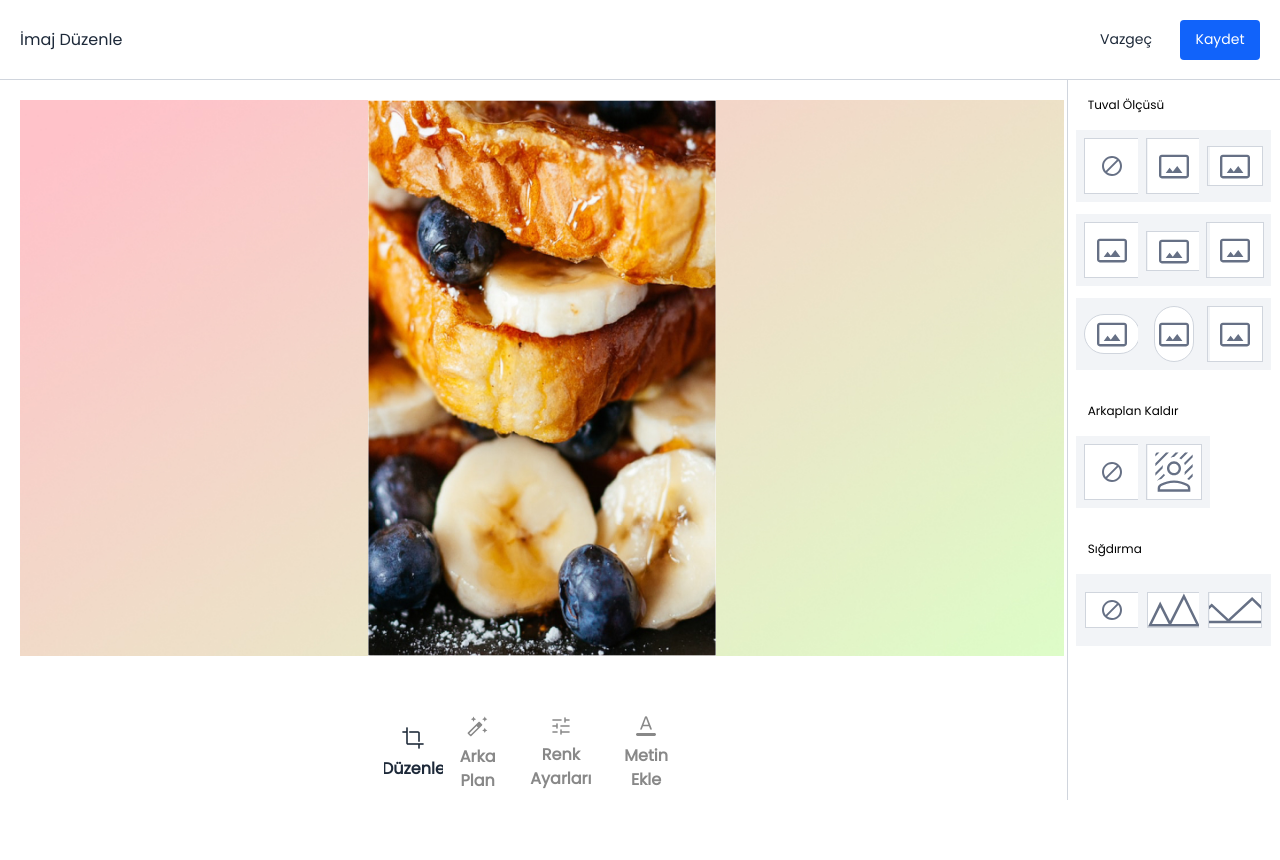
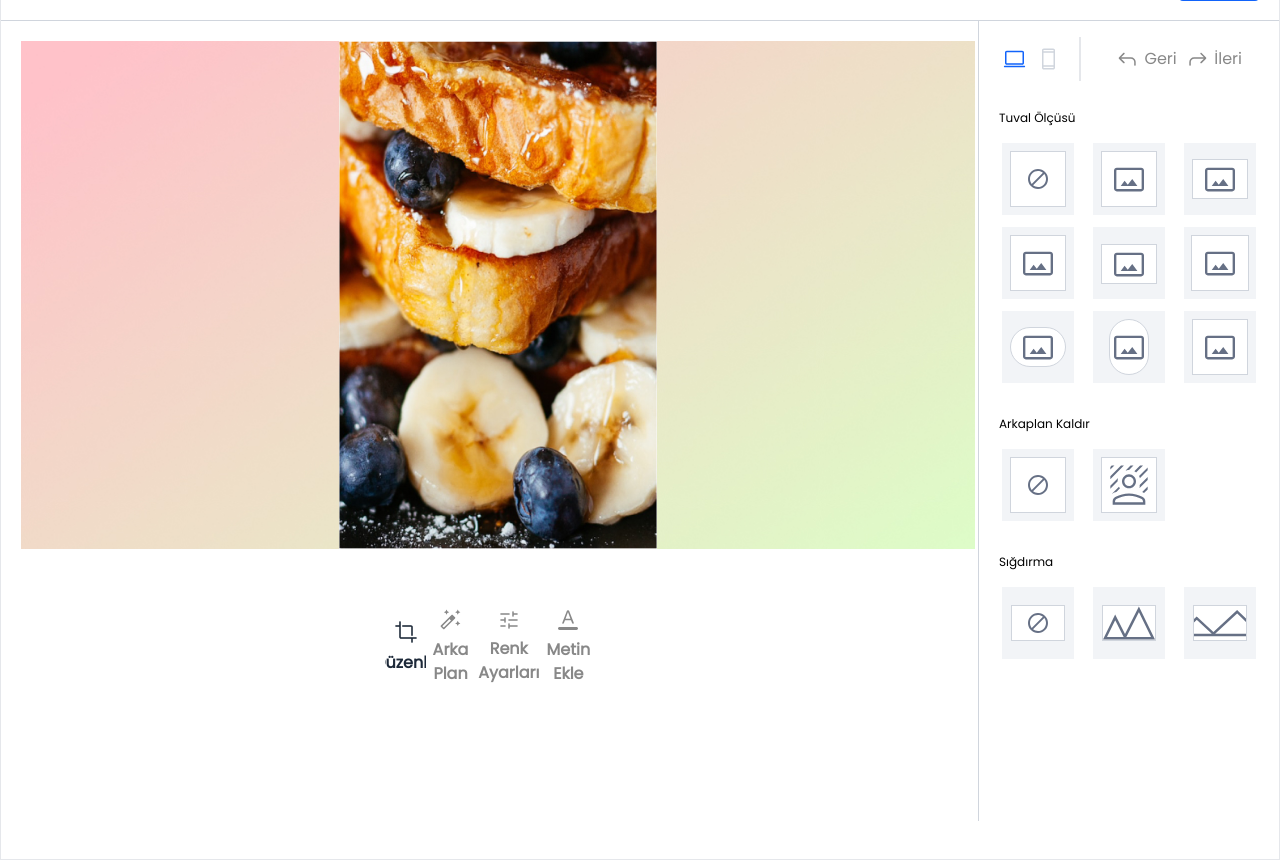
Before and after one commit to zaraganja/w3yzPhotographEditor, a React (Create React App) app: page / in a window 1280 px wide. Before the commit the page ends 800 px from the top, so only its background shows below. Built offline with nearby package versions, Linux system fonts and the light colour scheme.

Commit message:
revisions done

```diff
--- a/src/App.js
+++ b/src/App.js
@@ -1,11 +1,24 @@
-
+import React,{ useState} from "react";
 import PhotographMain from "./photograph/PhotographMain.jsx";
 
 
 
-function App() {
+const App=()=> {
+  const [OpenModal, setOpenModal] = useState(true);
+  const ToggleModal = (value) => {
+    setOpenModal(value);
+     }
   return (
- <PhotographMain/>
+    <div className=" flex place-items-center place-content-center ">
+    {OpenModal ?
+      <PhotographMain onClose={() => ToggleModal(false)} />
+      :
+      <button className=" h-9" onClick={() => ToggleModal(true)}>
+      Open Modal
+    </button>
+
+    }
+</div>
   )
 }
 
--- a/src/photograph/ArkaPlan.jsx
+++ b/src/photograph/ArkaPlan.jsx
@@ -1,6 +1,10 @@
 import React, { useEffect, useState } from "react";
 import img from '../assets/images/backgroundimg.jpg';
 import { SketchPicker, SliderPicker, HuePicker } from 'react-color';
+import { ReactComponent as Pc } from '../assets/icons/computer.svg';
+import { ReactComponent as Phone } from '../assets/icons/smartphone.svg';
+import { ReactComponent as Back } from '../assets/icons/reply.svg';
+import { ReactComponent as Forward } from '../assets/icons/forward.svg';
 
 
 
@@ -70,7 +74,8 @@ const ArkaPlan = (props) => {
         getSliderRange2();
 
     })
-
+    const [PhoneIconSelected, setPhoneIconSelected] = useState(false);
+    const [PcSelected, setPcSelected] = useState(true);
 
     // range.addEventListener('input', () => {
     //   const minPrice = range.value - 25;
@@ -81,6 +86,18 @@ const ArkaPlan = (props) => {
     return (
 
         <div className={` mt-4 flex flex-col`}>
+            <div className={` w-[300px] relative flex flex-row h-11  self-center place-items-center place-content-between mb-[28px]`}>
+                <div className=" flex flex-row place-items-center w-1/3 justify-center">
+                    <Pc fill={PcSelected ? '#1163FA' : '#D0D5DD'} onClick={() => { setPcSelected(true); setPhoneIconSelected(false) }} className="hover:cursor-pointer mr-4 bg-['#E5EEFE'] hover:bg-['#E5EEFE'] " />
+                    <Phone fill={PhoneIconSelected ? '#1163FA' : '#D0D5DD'} onClick={() => { setPhoneIconSelected(true); setPcSelected(false) }} className="hover:cursor-pointer bg-['#E5EEFE'] hover:bg-['#E5EEFE'] " />
+                </div>
+                <div className=" border-l-2 flex flex-row h-full place-items-center w-2/3 justify-center">
+                    <Back fill="#888888" className=" mr-[8.5px] " />
+                    <button className=" mr-3 text-bar-offline-0  ">Geri</button>
+                    <Forward fill="#888888" className=" mr-[7.5px] " />
+                    <button className=" text-bar-offline-0 ">İleri</button>
+                </div>
+            </div>
             <h className={` ml-4 text-popNormal12`} >Arka Plan</h>
             <div className={` flex flex-row mt-5 place-content-between px-4 place-items-center`}>
                 <h className={` text-pop40012 text-bar-offline-0`}>Görseli Arka plana Ekle</h>
@@ -130,7 +147,7 @@ const ArkaPlan = (props) => {
             </div>
 
             <div className="mx-4 mt-[22px] flex flex-row place-items-end place-content-between ">
-                <div className={`w-[45px] h-[45px] rounded  `} style={{backgroundColor:Background}} />
+                <div className={`w-[45px] h-[45px] rounded  `} style={{ backgroundColor: Background }} />
                 <HuePicker
                     width="200px"
                     color={Background}
--- a/src/photograph/Duzenle.jsx
+++ b/src/photograph/Duzenle.jsx
@@ -1,13 +1,31 @@
-import React from "react";
+import React, { useState } from "react";
 import { ReactComponent as Block } from "../assets/icons/block.svg";
 import { ReactComponent as Panorama } from "../assets/icons/panorama.svg";
-import { ReactComponent as Back_Replace} from "../assets/icons/background_replace.svg";
-import { ReactComponent as Panorama_2} from "../assets/icons/panorama-2.svg";
-import { ReactComponent as Panorama_3} from "../assets/icons/panorama-3.svg";
+import { ReactComponent as Back_Replace } from "../assets/icons/background_replace.svg";
+import { ReactComponent as Panorama_2 } from "../assets/icons/panorama-2.svg";
+import { ReactComponent as Panorama_3 } from "../assets/icons/panorama-3.svg";
+import { ReactComponent as Pc } from '../assets/icons/computer.svg';
+import { ReactComponent as Phone } from '../assets/icons/smartphone.svg';
+import { ReactComponent as Back } from '../assets/icons/reply.svg';
+import { ReactComponent as Forward } from '../assets/icons/forward.svg';
 
 const Duzenle = (props) => {
+    const [PhoneIconSelected, setPhoneIconSelected] = useState(false);
+    const [PcSelected, setPcSelected] = useState(true);
     return (
         <div className={` mt-4 flex flex-col`}>
+            <div className={` w-[300px] relative flex flex-row h-11  self-center  place-items-center place-content-between mb-[28px]`}>
+                <div className=" flex flex-row place-items-center w-1/3 justify-center">
+                    <Pc fill={PcSelected ? '#1163FA' : '#D0D5DD'} onClick={() => { setPcSelected(true); setPhoneIconSelected(false) }} className="hover:cursor-pointer mr-4 bg-['#E5EEFE'] hover:bg-['#E5EEFE'] " />
+                    <Phone fill={PhoneIconSelected ? '#1163FA' : '#D0D5DD'} onClick={() => { setPhoneIconSelected(true); setPcSelected(false) }} className="hover:cursor-pointer bg-['#E5EEFE'] hover:bg-['#E5EEFE'] " />
+                </div>
+                <div className=" border-l-2 flex flex-row h-full place-items-center w-2/3 justify-center">
+                    <Back fill="#888888" className=" mr-[8.5px] " />
+                    <button className=" mr-3 text-bar-offline-0  ">Geri</button>
+                    <Forward fill="#888888" className=" mr-[7.5px] " />
+                    <button className=" text-bar-offline-0 ">İleri</button>
+                </div>
+            </div>
             <h className={` ml-5 text-popNormal12`} >Tuval Ölçüsü</h>
             <span class="inline-grid grid-cols-3 gap-3 mt-4 place-content-center place-items-center mx-5">
                 <span className={`box-border border-8 border-[#F2F4F7] w-[72px] h-[72px] place-items-center flex place-content-center hover:cursor-pointer `}>
--- a/src/photograph/MetinEkle.jsx
+++ b/src/photograph/MetinEkle.jsx
@@ -106,8 +106,8 @@ const MetinEkle = (props) => {
                     <button className=" text-bar-offline-0 ">İleri</button>
                 </div>
             </div>
-            <h className="text-text-color-0 text-popNormal12 ml-7">Yazı Ekle</h>
-            <div className=" ml-7 mt-3">
+            <h className="text-text-color-0 text-popNormal12 ml-4">Yazı Ekle</h>
+            <div className=" ml-4 mt-3">
                 <h className=" text-bar-offline-0 text-popNormal12">Yazı Fontu</h>
                 <button onClick={() => setDropdpwnFont(!DropdpwnFont)} className={` flex flex-row place-content-between place-items-center w-56 h-8 bg-[#F2F4F7] px-2 mt-1 hover:bg-gray-200 text-text-color-0 text-popNormal12`}>
                     {SelectedFont}
@@ -183,7 +183,7 @@ const MetinEkle = (props) => {
                     </div>
                 </div>
 
-                <div className="   mb-[39px] flex flex-col  pr-10 ">
+                <div className="   mb-[39px] flex flex-col  pr-4 ">
                     <h className=" text-bar-offline-0 text-popNormal12">Yazı rengi</h>
                     <div className=" flex flex-row place-items-end place-content-between mt-4">
                         <div className={`w-[45px] h-[45px] rounded  `} style={{ backgroundColor: Background }} />
--- a/src/photograph/PhotographMain.jsx
+++ b/src/photograph/PhotographMain.jsx
@@ -19,43 +19,44 @@ const PhotographMain = (props) => {
     const [OnAddTXTselect, setOnAddTXTselect] = useState(false);
 
     return (
-        <section className={`max-h-screen overflow-hidden font-pop`}>
+        <div className=" place-items-center place-content-center justify-center align-middle  flex bg-gray-200 w-screen h-screen ">
+            <section className={` overflow-hidden font-pop w-[1600px] h-[920px] border-gray-200 border shadow-md bg-white  `}>
                 <div className={`h-20  flex flex-row justify-between bg-white items-center pr-5 pl-5 devide-y border-b border-border-color-0`}>
                     <h className=" text-popNormal16 text-text-color-0">İmaj Düzenle</h>
                     <ul>
-                    <button className={`mr-7 hover:text-zinc-500 text-pop14 text-text-color-0`}>Vazgeç</button>
+                        <button onClick={()=> props.onClose()} className={`mr-7 hover:text-zinc-500 text-pop14 text-text-color-0`}>Vazgeç</button>
                         <button className={`rounded bg-btn-blue-0 hover:bg-blue-800 h-10 w-20 text-white text-pop14`}>Kaydet</button>
                     </ul>
                 </div>
-            <div className={`flex flex-1 flex-row h-screen`}>
-                <div className={`w-5/6 flex flex-col max-h-full `}>
-                    <div className={`h-3.9/5 bg-myBackImage bg-cover ml-5 mt-5 mb-5 mr-[3px] z-0 flex place-content-center `}>
-                        <img src={yummphoto} className={` object-fill h-full w-1/3`} />
+                <div className={`flex flex-row h-screen`}>
+                    <div className={`w-5/6 flex flex-col `}>
+                        <div className={` bg-myBackImage bg-cover ml-5 mt-5 mb-5 mr-[3px] z-0 flex place-content-center `}>
+                            <img src={yummphoto} className={` object-fill  w-1/3`} />
                         </div>
-                    <div className={`h-1/5 justify-center justify-items-center  overflow-hidden `}>
+                        <div className={` justify-center justify-items-center  overflow-hidden `}>
                             {/* bottom buttons */}
                             <ul className={`flex flex-row justify-between align-middle overflow-hidden mt-10 bg-white px-96`}>
-                            <div className={` flex flex-col place-content-center self-center overflow-hidden place-items-center`} >
+                                <div onClick={() => { setOnBackgroundSelect(false); setOnCropSelect(true); setOnColorsSelect(false); setOnAddTXTselect(false) }} className={` hover:cursor-pointer flex flex-col place-content-center self-center overflow-hidden place-items-center`} >
                                     <Cropicon fill={OnCropSelect ? '#1D2939' : '#888888'} />
-                                <button onClick={() => { setOnBackgroundSelect(false); setOnCropSelect(true); setOnColorsSelect(false); setOnAddTXTselect(false) }} className={` pt-2 hover:text-gray-600 text-pop60016 ${OnCropSelect ? ` text-text-color-0` : ` text-bar-offline-0 `}  `}>Düzenle</button>
+                                    <button className={` pt-2 hover:text-gray-600 text-pop60016 ${OnCropSelect ? ` text-text-color-0` : ` text-bar-offline-0 `}  `}>Düzenle</button>
                                 </div>
-                            <div className={` flex flex-col place-content-center self-center overflow-hidden place-items-center`}>
+                                <div onClick={() => { setOnBackgroundSelect(true); setOnCropSelect(false); setOnColorsSelect(false); setOnAddTXTselect(false) }} className={` hover:cursor-pointer flex flex-col place-content-center self-center overflow-hidden place-items-center`}>
                                     <Arkaplanicon fill={OnBackgroundSelect ? '#1D2939' : '#888888'} />
-                                <button onClick={() => { setOnBackgroundSelect(true); setOnCropSelect(false); setOnColorsSelect(false); setOnAddTXTselect(false) }} className={` pt-2 hover:text-gray-600 text-pop60016 ${OnBackgroundSelect ? ` text-text-color-0` : ` text-bar-offline-0`}`}>Arka Plan </button>
+                                    <button className={` pt-2 hover:text-gray-600 text-pop60016 ${OnBackgroundSelect ? ` text-text-color-0` : ` text-bar-offline-0`}`}>Arka Plan </button>
                                 </div>
-                            <div className={` flex flex-col place-content-center self-center overflow-hidden place-items-center`}>
+                                <div onClick={() => { setOnBackgroundSelect(false); setOnCropSelect(false); setOnColorsSelect(true); setOnAddTXTselect(false) }} className={` hover:cursor-pointer flex flex-col place-content-center self-center overflow-hidden place-items-center`}>
                                     <Colors fill={OnColorsSelect ? '#1D2939' : '#888888'} />
-                                <button onClick={() => { setOnBackgroundSelect(false); setOnCropSelect(false); setOnColorsSelect(true); setOnAddTXTselect(false) }} className={` pt-2 hover:text-gray-600 text-pop60016 ${OnColorsSelect ? ` text-text-color-0` : ` text-bar-offline-0`}   `}>Renk Ayarları</button>
+                                    <button className={` pt-2 hover:text-gray-600 text-pop60016 ${OnColorsSelect ? ` text-text-color-0` : ` text-bar-offline-0`}   `}>Renk Ayarları</button>
                                 </div>
-                            <div className={` flex flex-col place-content-center self-center overflow-hidden place-items-center`}>
+                                <div onClick={() => { setOnBackgroundSelect(false); setOnCropSelect(false); setOnColorsSelect(false); setOnAddTXTselect(true) }} className={` hover:cursor-pointer flex flex-col place-content-center self-center overflow-hidden place-items-center`}>
                                     <TXT fill={OnAddTXTselect ? '#1D2939' : '#888888'} />
-                                <button onClick={() => { setOnBackgroundSelect(false); setOnCropSelect(false); setOnColorsSelect(false); setOnAddTXTselect(true) }} className={` pt-2 hover:text-gray-600 text-pop60016 ${OnAddTXTselect ? ` text-text-color-0` : ` text-bar-offline-0`}`}>Metin Ekle</button>
+                                    <button className={` pt-2 hover:text-gray-600 text-pop60016 ${OnAddTXTselect ? ` text-text-color-0` : ` text-bar-offline-0`}`}>Metin Ekle</button>
                                 </div>
                             </ul>
                         </div>
                     </div>
                     {/* right menue */}
-                <div className={`w-1/6 bg-white border-border-color-0 border-l `}>
+                    <div className={`w-1.5/6 bg-white border-border-color-0 border-l `}>
                         {OnCropSelect ?
                             <Duzenle />
                             :
@@ -77,6 +78,7 @@ const PhotographMain = (props) => {
                     </div>
                 </div>
             </section>
+        </div>
     )
 }
 export default PhotographMain;
--- a/src/photograph/RenkAyarlari.jsx
+++ b/src/photograph/RenkAyarlari.jsx
@@ -1,6 +1,10 @@
-import React from "react";
+import React, { useState } from "react";
 import img2 from '../assets/images/Rectangle2.png';
 import img1 from '../assets/images/Rectangle1.png';
+import { ReactComponent as Pc } from '../assets/icons/computer.svg';
+import { ReactComponent as Phone } from '../assets/icons/smartphone.svg';
+import { ReactComponent as Back } from '../assets/icons/reply.svg';
+import { ReactComponent as Forward } from '../assets/icons/forward.svg';
 
 
 const RenkAyarlari = (props) => {
@@ -42,8 +46,22 @@ const RenkAyarlari = (props) => {
             image: img2
         }
     ];
+    const [PhoneIconSelected, setPhoneIconSelected] = useState(false);
+    const [PcSelected, setPcSelected] = useState(true);
     return (
         <div className={` mt-4 flex flex-col`}>
+            <div className={` w-[300px] relative flex flex-row h-11  self-center place-items-center place-content-between mb-[28px]`}>
+                <div className=" flex flex-row place-items-center w-1/3 justify-center">
+                    <Pc fill={PcSelected ? '#1163FA' : '#D0D5DD'} onClick={() => { setPcSelected(true); setPhoneIconSelected(false) }} className="hover:cursor-pointer mr-4 bg-['#E5EEFE'] hover:bg-['#E5EEFE'] " />
+                    <Phone fill={PhoneIconSelected ? '#1163FA' : '#D0D5DD'} onClick={() => { setPhoneIconSelected(true); setPcSelected(false) }} className="hover:cursor-pointer bg-['#E5EEFE'] hover:bg-['#E5EEFE'] " />
+                </div>
+                <div className=" border-l-2 flex flex-row h-full place-items-center w-2/3 justify-center">
+                    <Back fill="#888888" className=" mr-[8.5px] " />
+                    <button className=" mr-3 text-bar-offline-0  ">Geri</button>
+                    <Forward fill="#888888" className=" mr-[7.5px] " />
+                    <button className=" text-bar-offline-0 ">İleri</button>
+                </div>
+            </div>
             <h className={` ml-4 text-popNormal12 text-text-color-0`} >Renk Ayarları</h>
             <button className={` text-bar-offline-0 text-popNormal12 border border-box-stroke-0 place-items-center w-[263px] h-[32px] self-center mt-[15px] rounded hover:bg-gray-200`}>ayarları sıfırla</button>
 
```
Lines whose indentation alone changed are shown as unchanged.
